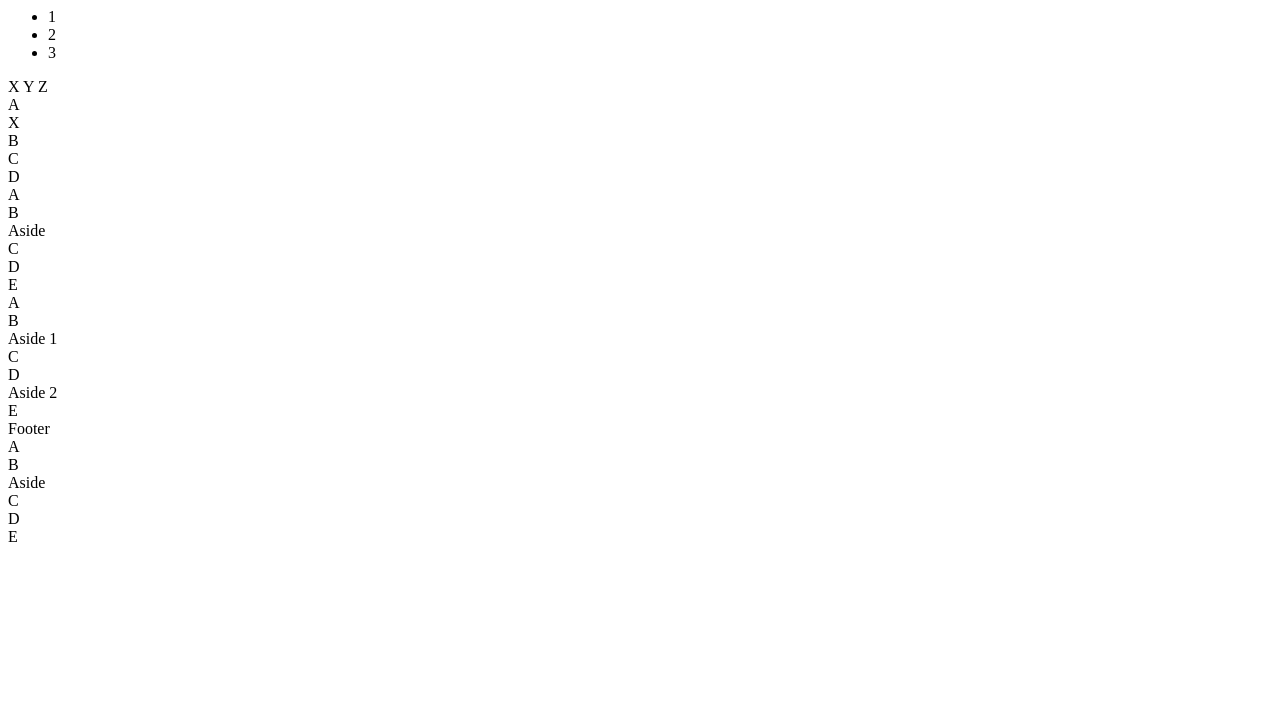
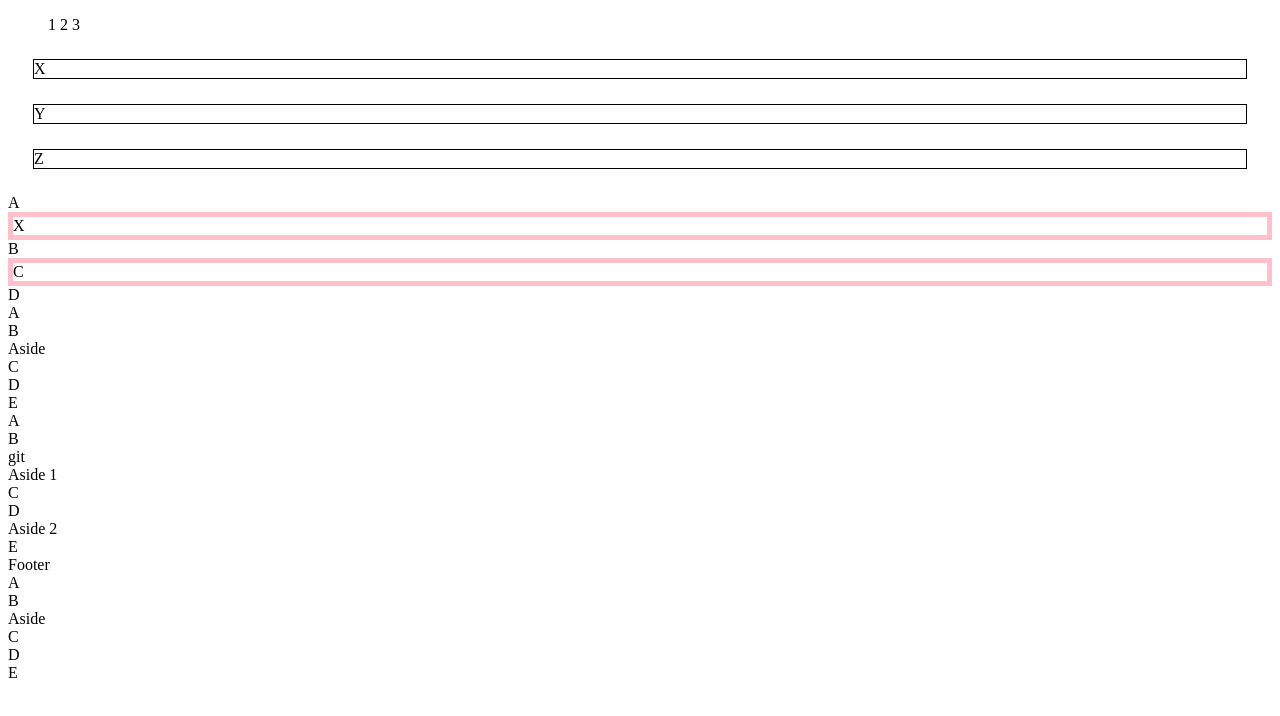
Before and after one commit to lsimmons1832/pseudoclasses, a plain HTML site: page index.html in a window 1280 px wide. Drawn offline with Linux system fonts and the light colour scheme.

Commit message:
assignment complete

```diff
--- a/index.html
+++ b/index.html
@@ -1,3 +1,10 @@
+<!DOCTYPE html>
+<html>
+<head>
+  <link rel="stylesheet" href="main.css">
+  <title>Pseudo Classes</title>
+</head>
+  <body>
     <ul class="top">
       <li class="block">1</li>
       <li class="block">2</li>
@@ -27,7 +34,7 @@
 
     <article class="first-of-type">
       <section> A </section>
-  <section> B </section>
+      <section> B </section>git
       <aside> Aside 1 </aside>
       <section> C </section>
       <section> D </section>
@@ -44,3 +51,5 @@
       <section> D </section>
       <section> E </section>
     </article>
+  </body>
+</html>
--- a/main.css
+++ b/main.css
@@ -2,3 +2,13 @@ li {
 	list-style-type: none;
 	display: inline;
 }
+
+span {
+	display: block;
+	border: 1px solid black;
+	margin: 25px;
+}
+
+.n-child > *:nth-child(2n) {
+	border: 5px solid pink;
+}
```
Lines whose indentation alone changed are shown as unchanged.
